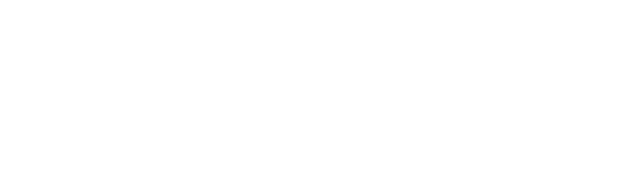
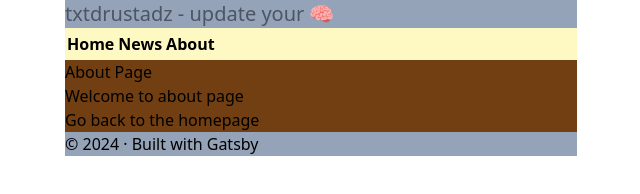
Before and after one commit to txtdrustadz/txtdrustadz.netlify.app, a Gatsby site: page /about in a window 1280 px wide. Before the commit this address had no page. Shown: the whole page, without its empty margins (319-959 px from the left). Built offline with nearby package versions, Linux system fonts and the light colour scheme; Gatsby itself is replaced by a stand-in of ours.

Commit message:
update some clasname

```diff
--- a/gatsby-config.js
+++ b/gatsby-config.js
@@ -1,6 +1,6 @@
 module.exports = {
   siteMetadata: {
-    title: `Gatsby Default Starter`,
+    title: `txtdrustadz - update your 🧠`,
     description: `Di tengah banjir informasi, kami menyaring berita dari berbagai sumber untuk menyajikan informasi terkini dengan perspektif Islam.`,
     author: `@txtdrustadz`,
     siteUrl: `https://txtdrustadz.netlify.app/`,
--- /dev/null
+++ b/src/components/footer.js
@@ -0,0 +1,13 @@
+import * as React from "react"
+
+const Footer = () => {
+  return (
+    <footer>
+      © {new Date().getFullYear()} &middot; Built with
+      {` `}
+      <a href="https://www.gatsbyjs.com">Gatsby</a>
+    </footer>
+  )
+}
+
+export default Footer
--- a/src/components/header.js
+++ b/src/components/header.js
@@ -3,13 +3,11 @@ import { Link } from "gatsby"
 
 const Header = ({ siteTitle }) => (
   <header>
-    <Link
-      to="/"
-      className="text-xl"
-    >
-      {siteTitle}
-    </Link>
-
+    <h1>
+      <Link to="/" className="text-xl text-gray-600">
+        {siteTitle}
+      </Link>
+    </h1>
   </header>
 )
 
--- a/src/components/layout.js
+++ b/src/components/layout.js
@@ -1,7 +1,8 @@
 import * as React from "react"
-import { useStaticQuery, graphql } from "gatsby"
+import { useStaticQuery, graphql, Link } from "gatsby"
 
 import Header from "./header"
+import Footer from "./footer"
 
 const Layout = ({ children }) => {
   const data = useStaticQuery(graphql`
@@ -15,17 +16,32 @@ const Layout = ({ children }) => {
   `)
 
   return (
-    <>
+    <div className="m-auto max-w-lg bg-slate-400 font-sans">
       <Header siteTitle={data.site.siteMetadata?.title || `Title`} />
-      <div>
+      <div className="bg-yellow-900">
+        <nav className="bg-yellow-100">
+          <ul className="py-1 flex">
+            <li>
+              <Link to="/" className="px-0.5 font-bold">
+                Home
+              </Link>
+            </li>
+            <li>
+              <Link to="/news" className="px-0.5 font-bold">
+                News
+              </Link>
+            </li>
+            <li>
+              <Link to="/about" className="px-0.5 font-bold">
+                About
+              </Link>
+            </li>
+          </ul>
+        </nav>
         <main>{children}</main>
-        <footer>
-          © {new Date().getFullYear()} &middot; Built with
-          {` `}
-          <a href="https://www.gatsbyjs.com">txtdrustadz</a>
-        </footer>
       </div>
-    </>
+      <Footer siteTitle={data.site.siteMetadata?.title || `Title`} />
+    </div>
   )
 }
 
--- /dev/null
+++ b/src/pages/about.js
@@ -0,0 +1,17 @@
+import * as React from "react"
+import { Link } from "gatsby"
+
+import Layout from "../components/layout"
+import Seo from "../components/seo"
+
+const About = () => (
+  <Layout>
+    <h1>About Page</h1>
+    <p>Welcome to about page</p>
+    <Link to="/">Go back to the homepage</Link>
+  </Layout>
+)
+
+export const Head = () => <Seo title="About" />
+
+export default About
--- /dev/null
+++ b/src/pages/news.js
@@ -0,0 +1,17 @@
+import * as React from "react"
+import { Link } from "gatsby"
+
+import Layout from "../components/layout"
+import Seo from "../components/seo"
+
+const News = () => (
+  <Layout>
+    <h1>News Page</h1>
+    <p>Welcome to news page</p>
+    <Link to="/">Go back to the homepage</Link>
+  </Layout>
+)
+
+export const Head = () => <Seo title="News" />
+
+export default News
```
